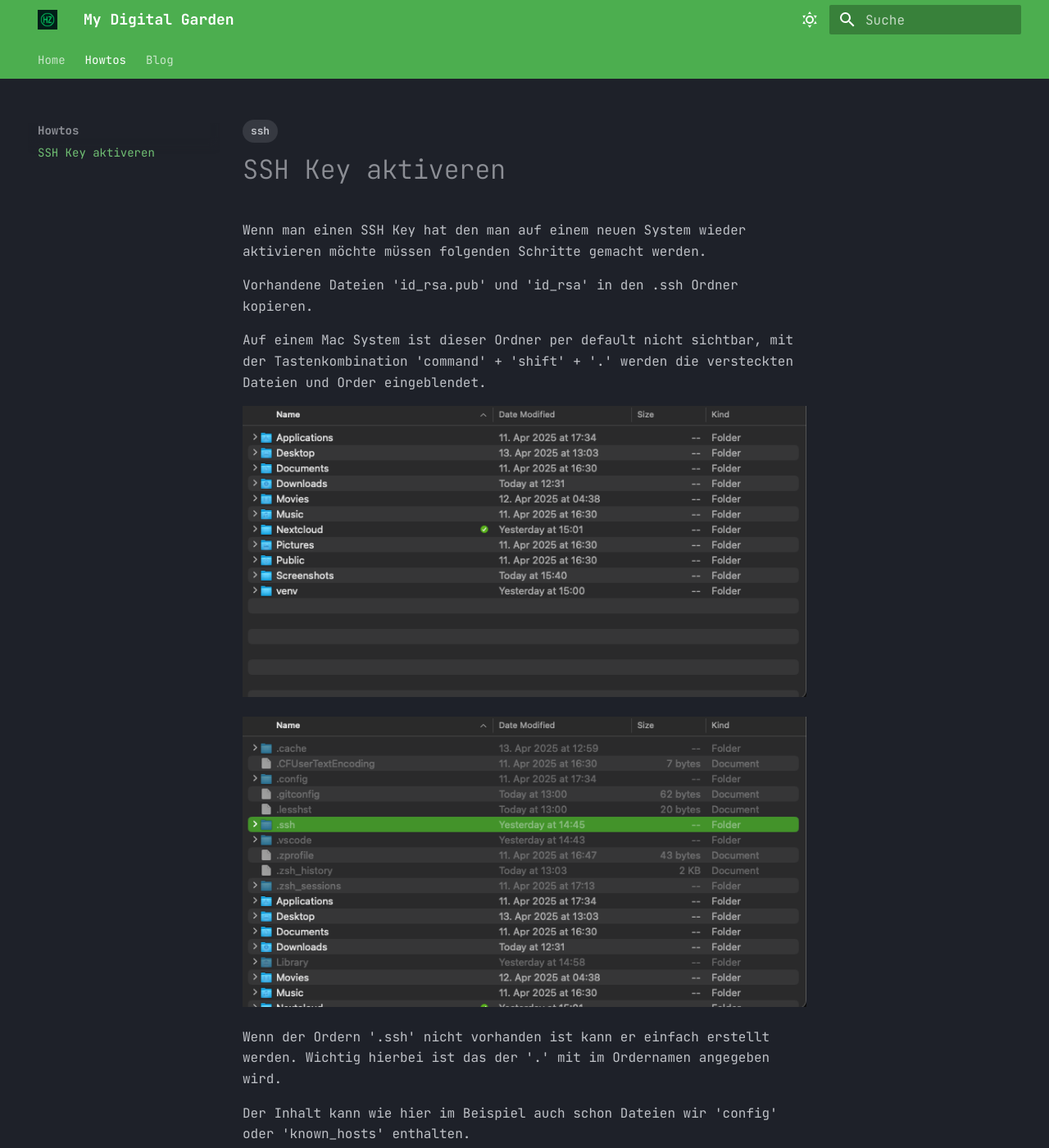
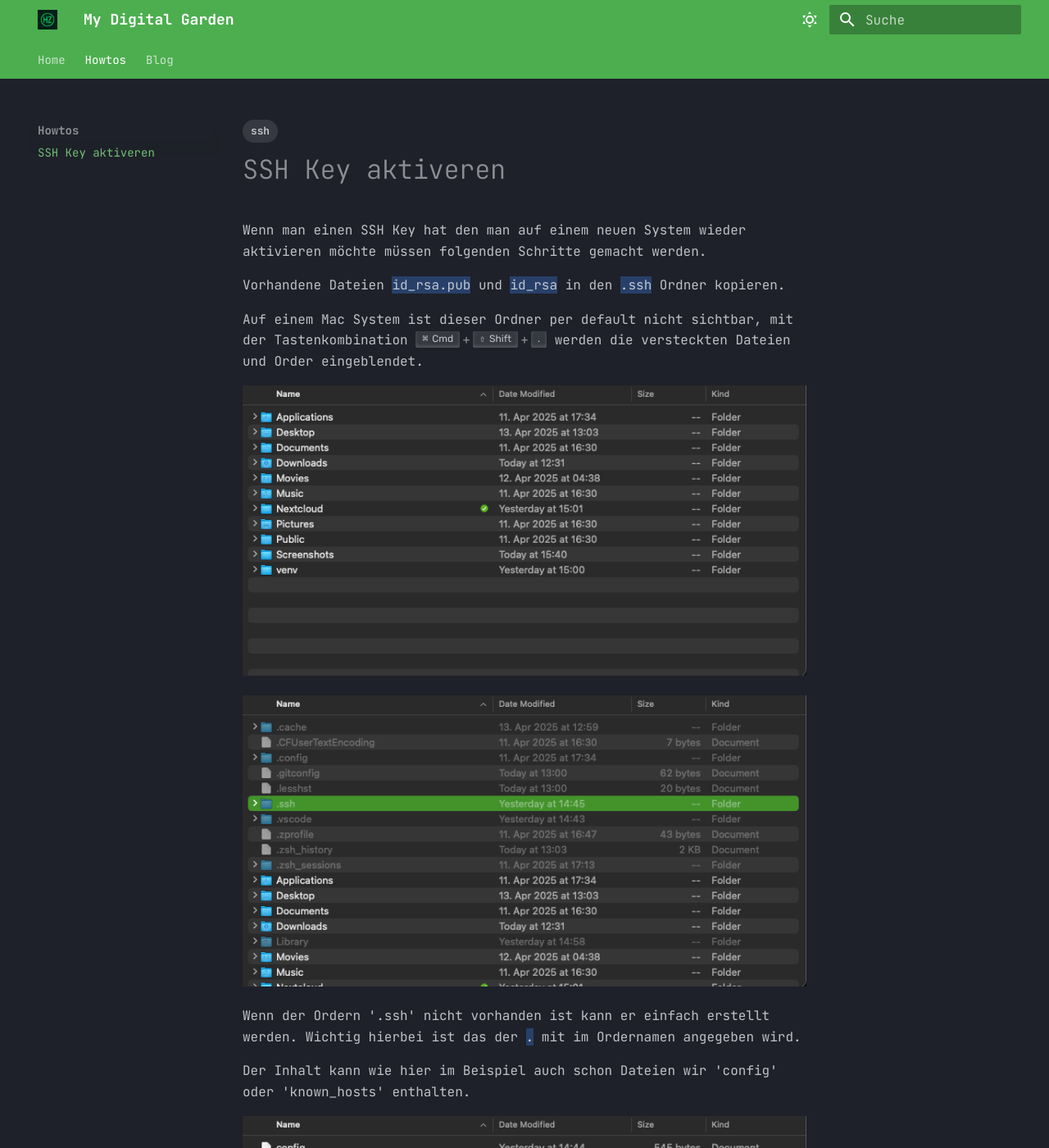
Before and after one commit to HZeumer/digital-garden, an MkDocs documentation site: the page built from docs/howtos/index.md, in a window 1280 px wide and 1400 px high. Shown: the whole window at 82% size. Built offline with MkDocs 1.6.1 and Material for MkDocs 9.7.7, drawn with Linux system fonts in a browser that asks for light colours.

Commit message:
anpassung formatierung im howto ssh

```diff
--- a/mkdocs.yml
+++ b/mkdocs.yml
@@ -63,6 +63,12 @@ markdown_extensions:
   - attr_list
   - md_in_html
   - pymdownx.blocks.caption
+  - pymdownx.critic
+  - pymdownx.caret
+  - pymdownx.keys
+  - pymdownx.mark
+  - pymdownx.tilde
+
 
 extra:
   social:
```
Also changed, not shown: docs/howtos/index.md (+3 -3 lines).
